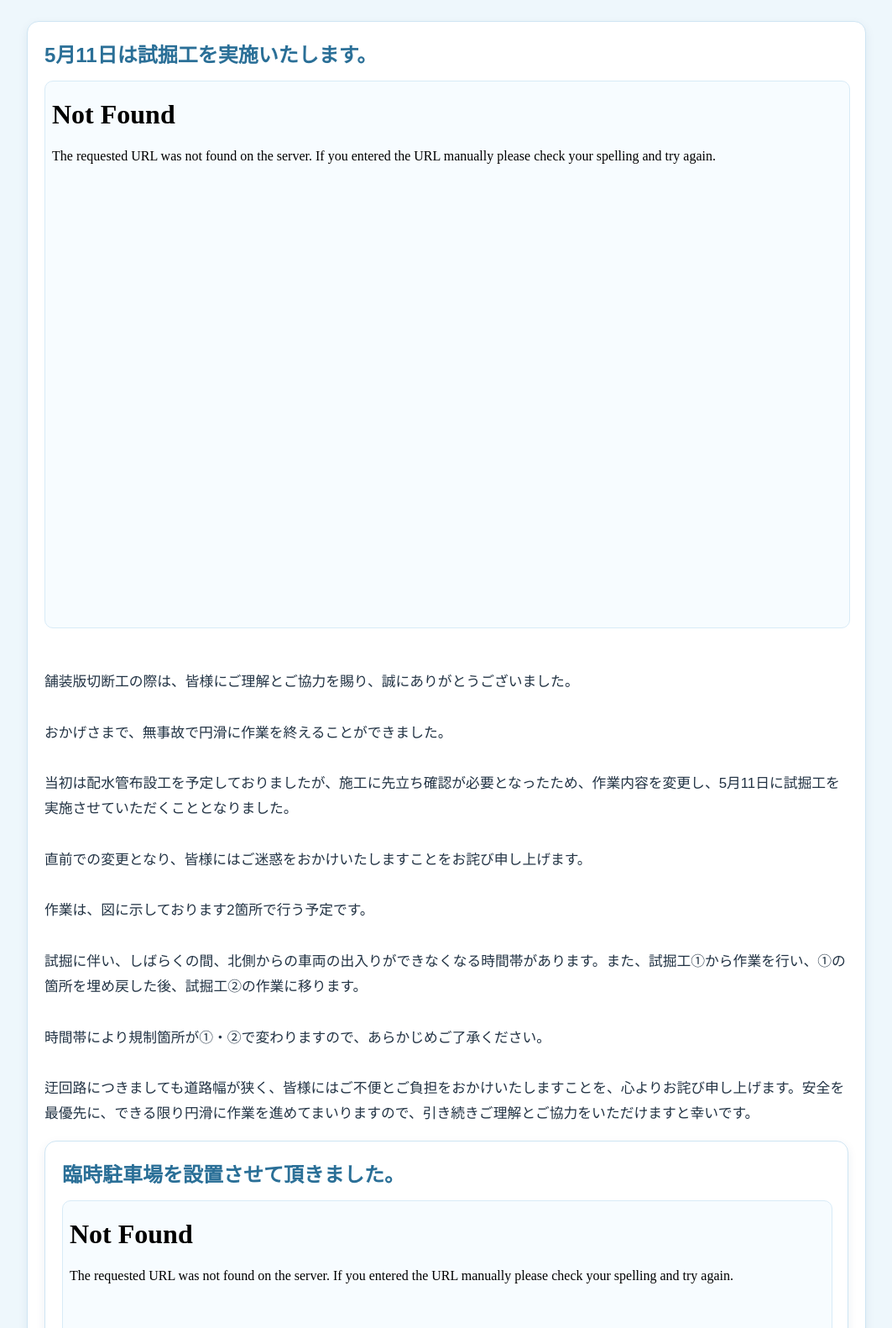
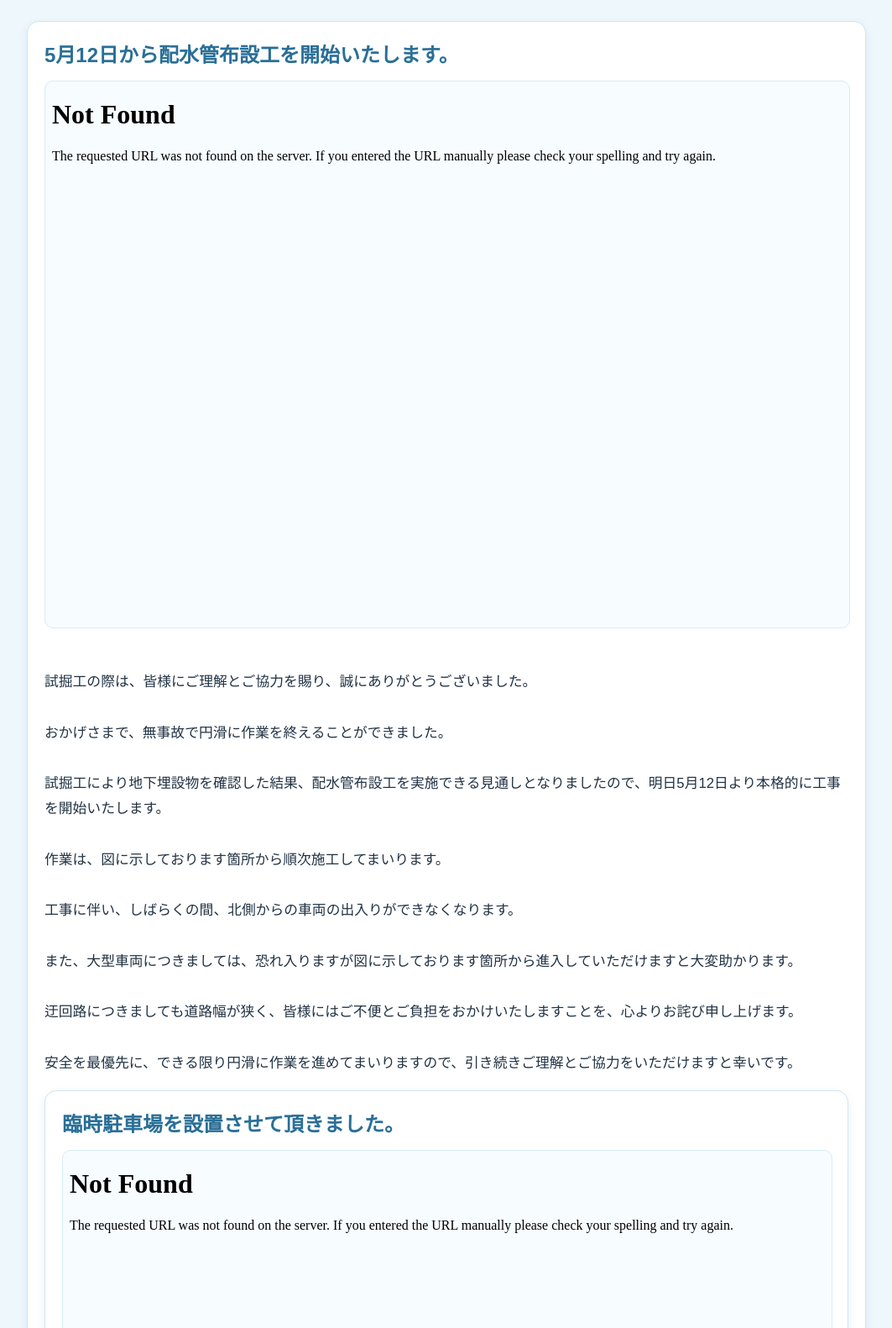
Before and after one commit to takeda03731-yu/construction_board, a Flask app: page / in a window 1280 px wide. Shown: the part 132-1713 px from the top of the page at 84% size, without its empty margins (108-1171 px from the left). Run offline with Flask 3, Linux system fonts and the light colour scheme; some libraries are stand-ins or nearby versions.

Commit message:
配水管布設工開始

```diff
--- a/main.py
+++ b/main.py
@@ -76,10 +76,10 @@ with app.app_context():
 # -------------------------
 SITE_INFO = {
     "construction_name": "令和7年度 管路更新（耐震化）事業　土与丸（是石）地区ほか配水管布設替工事掲示板　5月1日現在",
-    "image_file": "試掘工.pdf",  # staticフォルダ内のファイル名
+    "image_file": "配水管布設工.pdf",  # staticフォルダ内のファイル名
     "image_file2": "工事概要.pdf",
     "image_file3": "臨時駐車場.pdf",
-    "image_description": "舗装版切断工の際は、皆様にご理解とご協力を賜り、誠にありがとうございました。\n\nおかげさまで、無事故で円滑に作業を終えることができました。\n\n当初は配水管布設工を予定しておりましたが、施工に先立ち確認が必要となったため、作業内容を変更し、5月11日に試掘工を実施させていただくこととなりました。\n\n直前での変更となり、皆様にはご迷惑をおかけいたしますことをお詫び申し上げます。\n\n作業は、図に示しております2箇所で行う予定です。\n\n試掘に伴い、しばらくの間、北側からの車両の出入りができなくなる時間帯があります。また、試掘工①から作業を行い、①の箇所を埋め戻した後、試掘工②の作業に移ります。\n\n時間帯により規制箇所が①・②で変わりますので、あらかじめご了承ください。\n\n迂回路につきましても道路幅が狭く、皆様にはご不便とご負担をおかけいたしますことを、心よりお詫び申し上げます。安全を最優先に、できる限り円滑に作業を進めてまいりますので、引き続きご理解とご協力をいただけますと幸いです。",
+    "image_description": "試掘工の際は、皆様にご理解とご協力を賜り、誠にありがとうございました。\n\nおかげさまで、無事故で円滑に作業を終えることができました。\n\n試掘工により地下埋設物を確認した結果、配水管布設工を実施できる見通しとなりましたので、明日5月12日より本格的に工事を開始いたします。\n\n作業は、図に示しております箇所から順次施工してまいります。\n\n工事に伴い、しばらくの間、北側からの車両の出入りができなくなります。\n\nまた、大型車両につきましては、恐れ入りますが図に示しております箇所から進入していただけますと大変助かります。\n\n迂回路につきましても道路幅が狭く、皆様にはご不便とご負担をおかけいたしますことを、心よりお詫び申し上げます。\n\n安全を最優先に、できる限り円滑に作業を進めてまいりますので、引き続きご理解とご協力をいただけますと幸いです。",
     "image_description2": "工事は舗装版切断工から始まり、本舗装復旧工で終了となります。給水分岐替工では、個別に断水が発生します。断水の際は事前にお知らせしますので、ご理解とご協力をお願い致します。",
     "image_description3": "このたび、近隣の住民様のご厚意により、臨時駐車場を設置させていただくこととなりました。\n\n配水管の布設作業は、1日あたり約15m～30m程度の掘削を行うため、施工箇所によりましては、一時的にお車の出し入れが難しくなる場合がございます。\n\nその際には大変恐れ入りますが、臨時駐車場へのお車のご移動にご協力をお願いさせていただくことがございます。\n\nなお、臨時駐車場内における盗難や事故等につきましては、誠に申し訳ございませんが、責任を負いかねますので、貴重品の管理や施錠等にご留意いただきますようお願い申し上げます。\n\nできる限りご不便をおかけしないよう努めてまいりますので、安心・安全な工事のため、何卒ご理解とご協力のほどお願い申し上げます。",
     "holiday_notice": "休工日：4月27日・28日は舗装切断作業で、その後4月29日～5月10日までは休工となります。5月11日から作業開始予定です。"
--- a/templates/base.html
+++ b/templates/base.html
@@ -15,7 +15,7 @@
         </header>
 
         <section class="card">
-            <h2>5月11日は試掘工を実施いたします。</h2>
+            <h2>5月12日から配水管布設工を開始いたします。</h2>
 
             {% set ext = site.image_file.split('.')[-1].lower() %}
 
```
Also changed, not shown: 1 other file.
